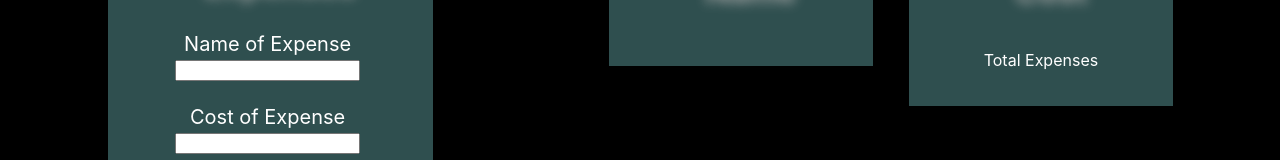
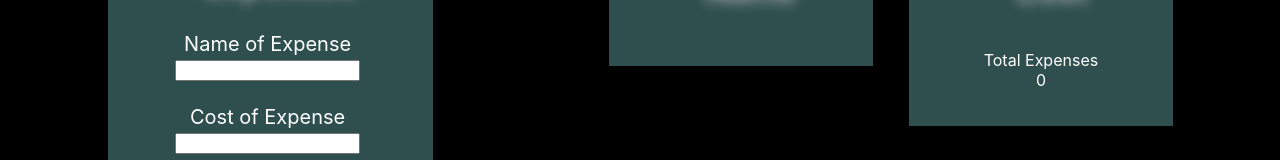
Before and after one commit to dday8080/React-testing, a React (Create React App) app: page /Expenses in a window 1280 px wide. Shown: the part 414-574 px from the top of the page. Built offline with nearby package versions, Linux system fonts and the light colour scheme.

Commit message:
name and cost prints without a warning

```diff
--- a/src/routes/expenses.js
+++ b/src/routes/expenses.js
@@ -115,7 +115,7 @@ function Expenses(){
 }
 function ExpenseOfItem({savedExpensesByCost, expenseCostInput}) {
 
-    if (savedExpensesByCost.length === undefined) return;
+
 
     //if (savedExpensesByCost.length)
 
@@ -148,27 +148,28 @@ function ExpenseNamedItem({savedExpensesByName, expenseNameInput}) {
     )
 }
 function ExpensesAdded({savedExpensesByCost}){
-    let totals = [];
+
     let runningTotal = 0;
 
     for (let i = 0; i < savedExpensesByCost.length; i++) {
-        cc(savedExpensesByCost[i].cost)
         runningTotal += savedExpensesByCost[i].cost;
-        totals.push(runningTotal);
     }
+    for (let entry in savedExpensesByCost) cc(entry);
 
-    totals.map((value, key) => {
-        return (
-            <li className='expenseOutputLi' key={key}>
-                hello
-            </li>
-        )}
-    );
-
+   //  function ExpensesAdded({savedExpensesByCost}){
+   //      let runningTotal = 0;
+   //      for (let entry of savedExpensesByCost) runningTotal += +entry.cost;
+   //
+   //      return(
+   //          <div>
+   //              {runningTotal}
+   //          </div>
+   //      )
+   //  }
 
     return(
         <div>
-            {totals}
+            {runningTotal}
         </div>
     )
 }
```
